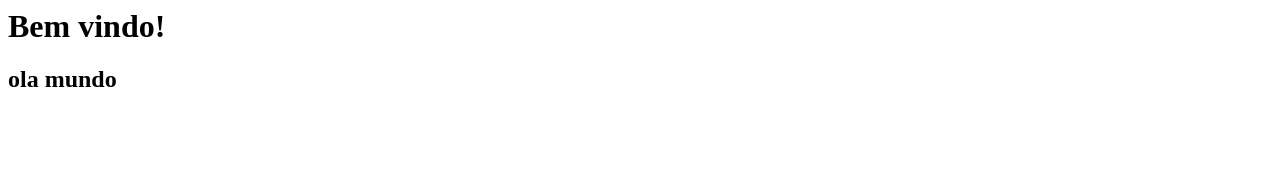
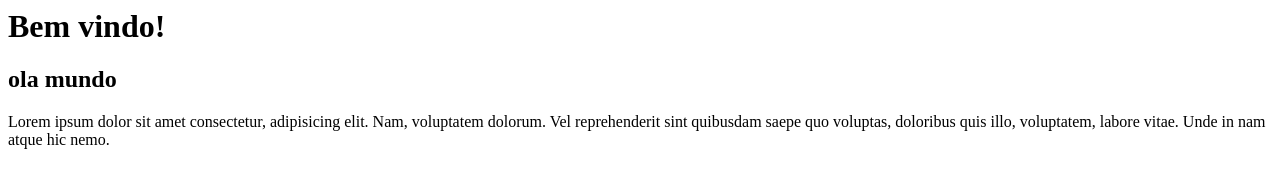
Before and after one commit to Alif-Reis/projetocodigo, a plain HTML site: page index.html in a window 1280 px wide. Drawn offline with Linux system fonts and the light colour scheme.

Commit message:
crei um novo arquivo e add na home

```diff
--- a/index.html
+++ b/index.html
@@ -1,2 +1,3 @@
 <h1>Bem vindo!</h1>
 <H2>ola mundo</H2>
+<p>Lorem ipsum dolor sit amet consectetur, adipisicing elit. Nam, voluptatem dolorum. Vel reprehenderit sint quibusdam saepe quo voluptas, doloribus quis illo, voluptatem, labore vitae. Unde in nam atque hic nemo.</p>
```
Also changed, not shown: abt.txt (added), nomes.txt.
